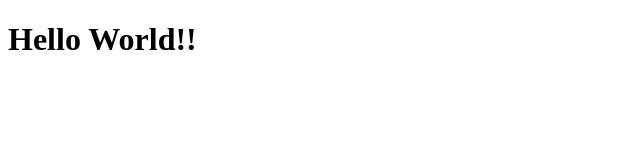
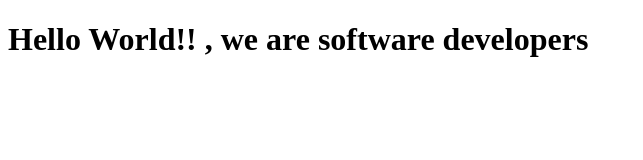
Before and after one commit to felixodette/yasin-felix, a plain HTML site: page index.html in a window 1280 px wide. Shown: the whole page, without its empty margins (0-643 px from the left). Drawn offline with Linux system fonts and the light colour scheme.

Commit message:
commit-3

```diff
--- a/index.html
+++ b/index.html
@@ -23,6 +23,6 @@
     -->
 
     <script  src="js/index.js"></script>
-    <h1>Hello World!!</h1>
+    <h1>Hello World!! , we are software developers</h1>
   </body>
 </html>
```
